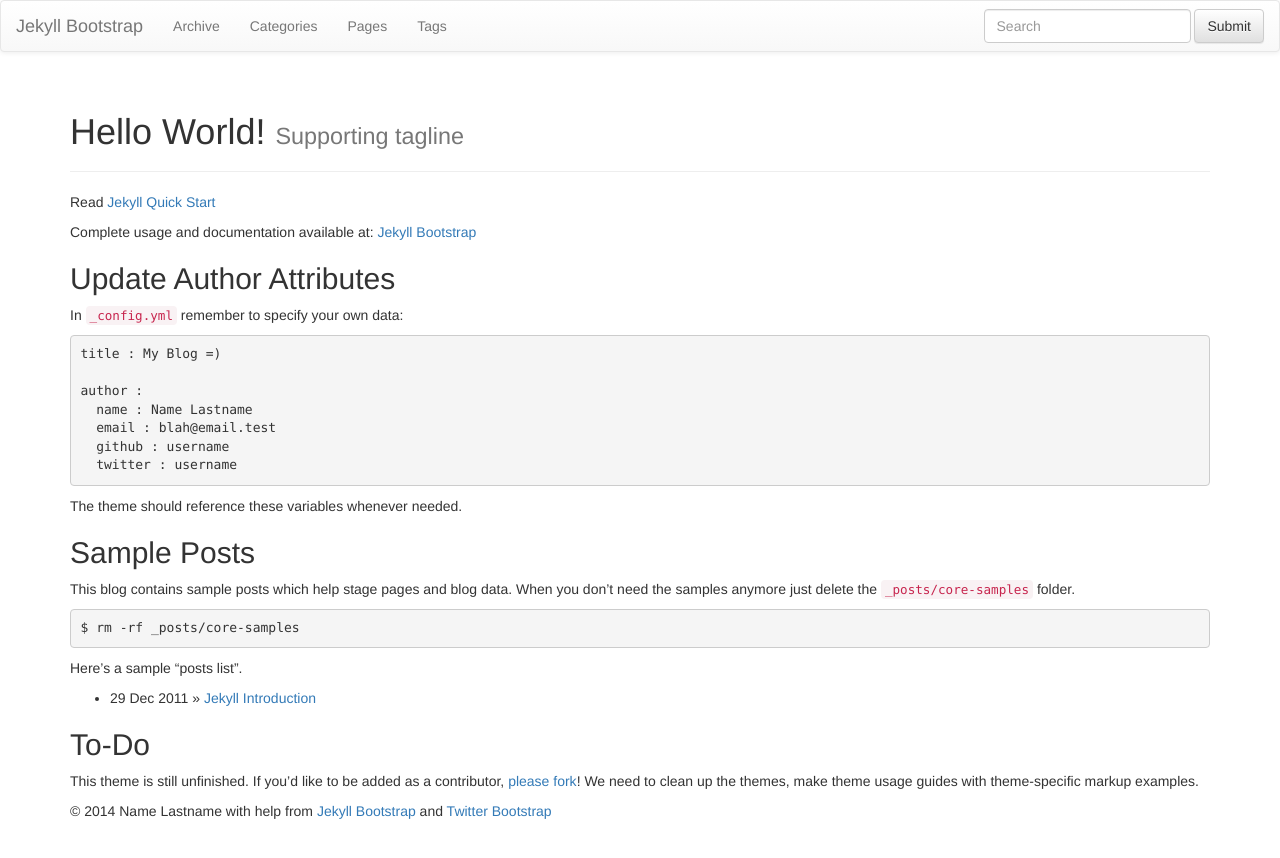
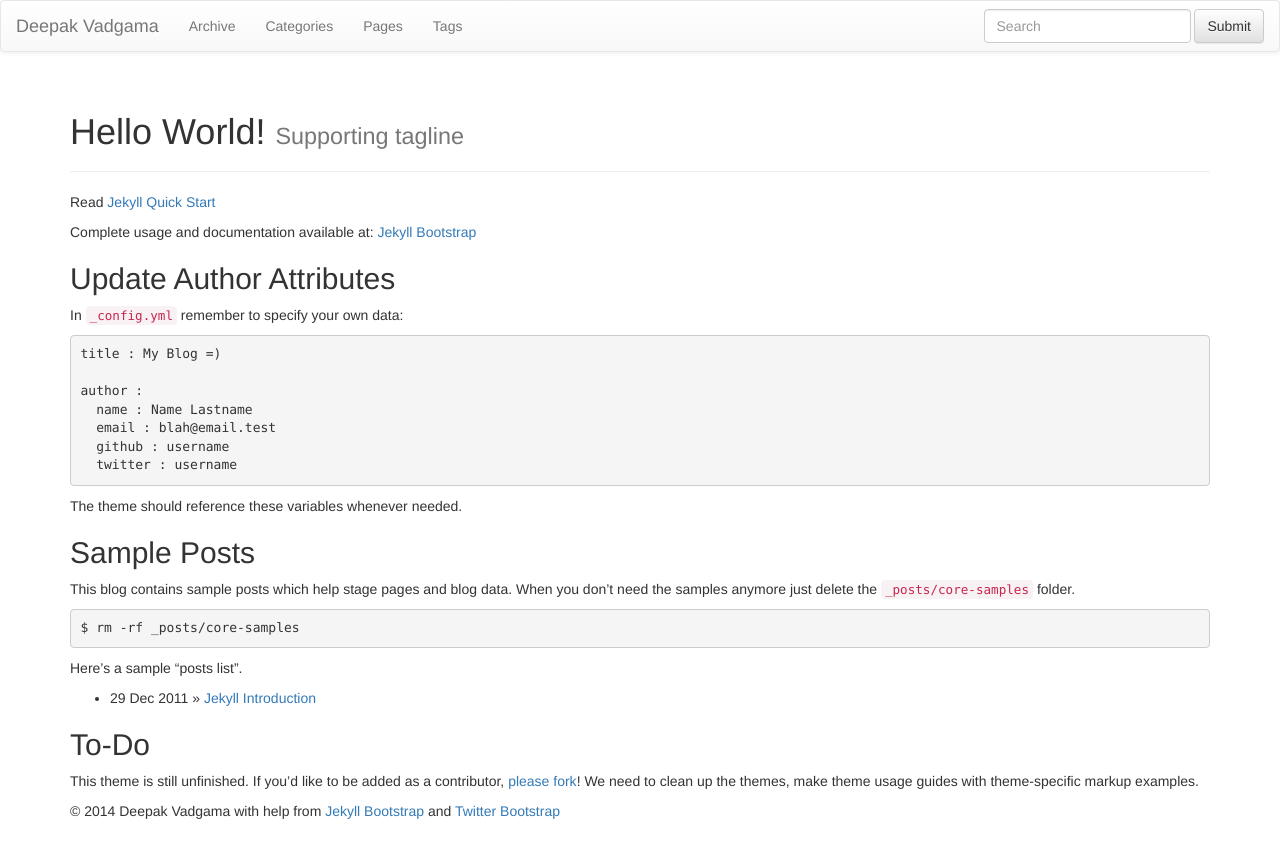
Before and after one commit to DeepakVadgama/deepakvadgama.github.io, a Jekyll site: the page built from index.md, in a window 1280 px wide. Shown: the top 858 px of the page. Built offline with Jekyll 4.4.1, drawn with Linux system fonts in a browser that asks for light colours; nearby versions of some CDN libraries; library files that are not in the unit come from our copies.

Commit message:
Updates to jekyll config

```diff
--- a/_config.yml
+++ b/_config.yml
@@ -8,10 +8,10 @@ pygments: true
 # Themes are encouraged to use these universal variables
 # so be sure to set them if your theme uses them.
 #
-title : Jekyll Bootstrap
-tagline: Site Tagline
+title : Deepak Vadgama
+tagline:
 author :
-  name : Name Lastname
+  name : Deepak Vadgama
   email : vadgama.deepak@gmail.com
   github : DeepakVadgama
 
```
